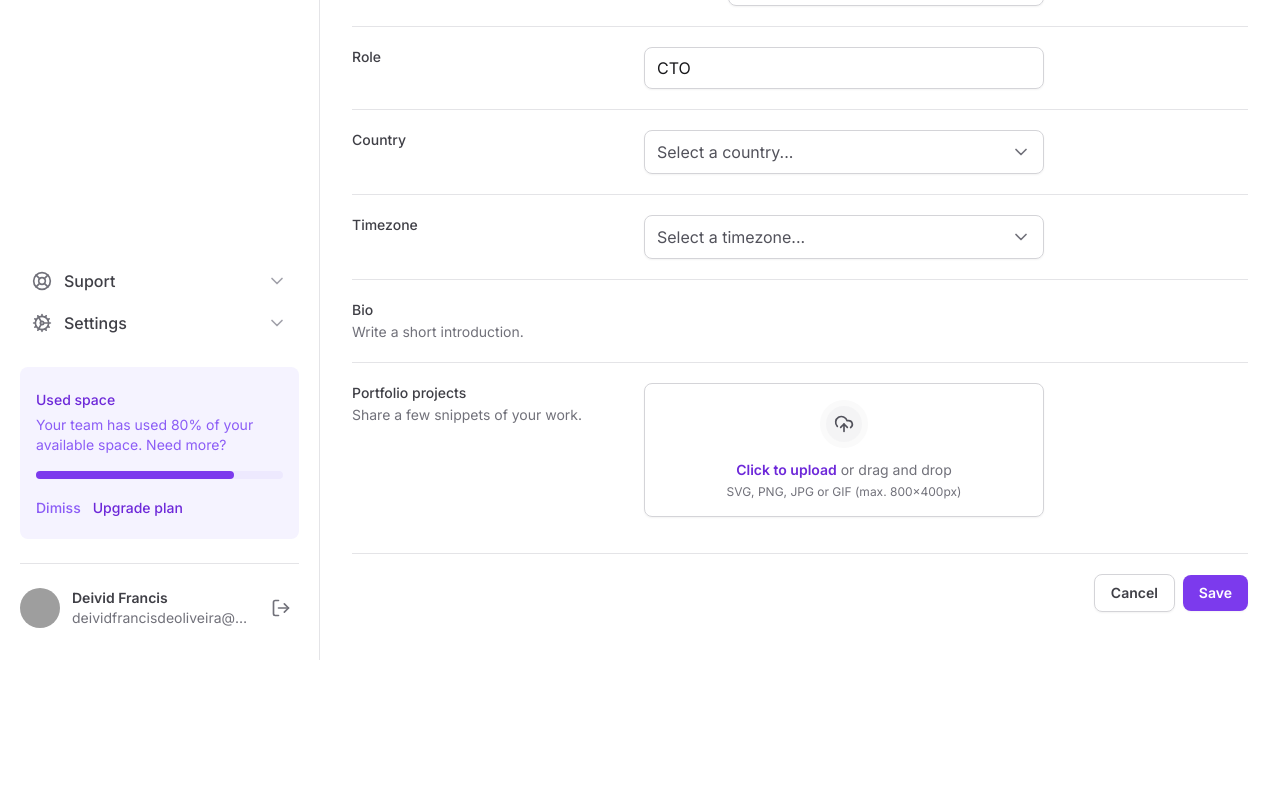
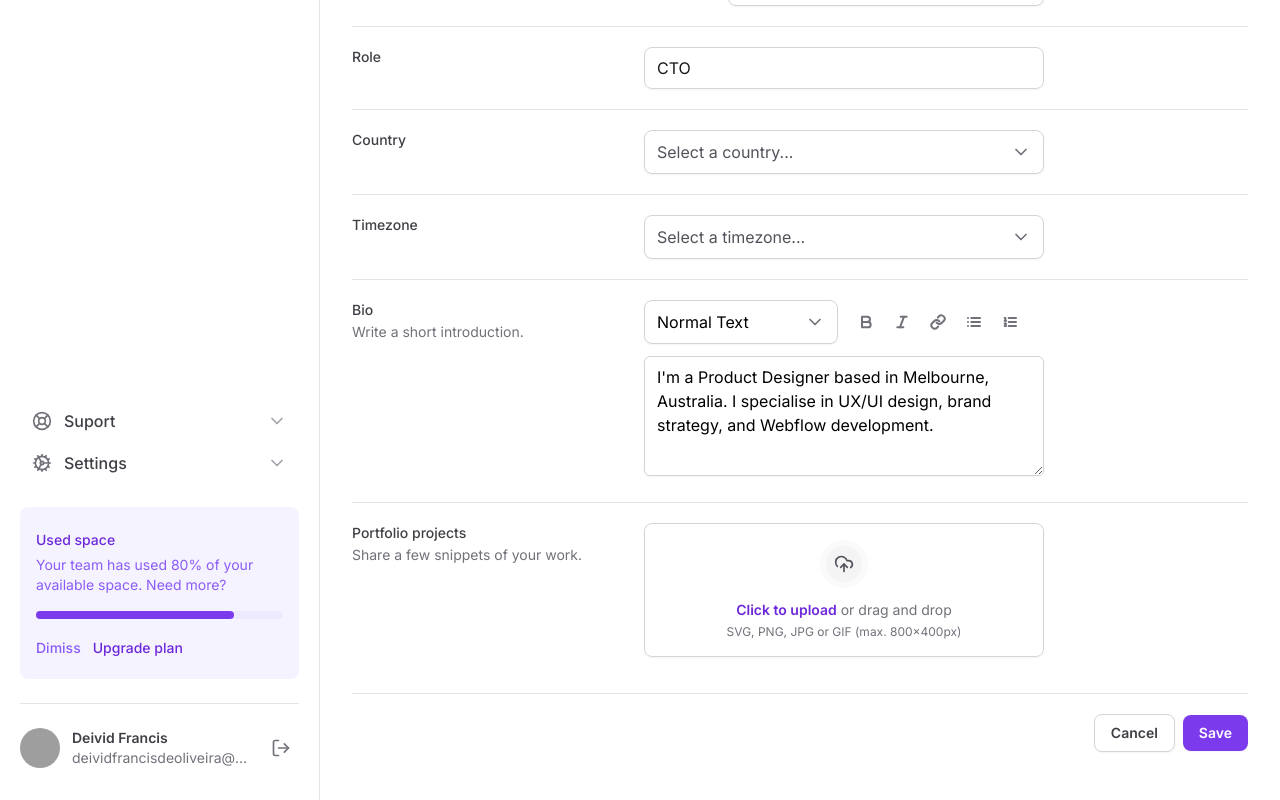
Before and after one commit to DeividFrancis/masterizando-tailwind, a Next.js app: page / in a window 1280 px wide. Shown: the part 544-1344 px from the top of the page. Before the commit the page ends 1204 px from the top, so only its background shows below. Built offline with nearby package versions, Linux system fonts and the light colour scheme; grey boxes are pictures that could not be loaded.

Commit message:
feat(formularios): Input de Biografia

```diff
--- a/src/app/page.tsx
+++ b/src/app/page.tsx
@@ -1,9 +1,19 @@
 import { SettingsTabs } from '~/components/SettingsTabs'
 import * as Input from '~/components/Input'
-import { Mail, UploadCloud, User } from 'lucide-react'
+import {
+  Bold,
+  Italic,
+  Link,
+  List,
+  ListOrdered,
+  Mail,
+  UploadCloud,
+  User,
+} from 'lucide-react'
 import * as FileInput from '~/components/Form/FileInput'
 import { SelectInput } from '~/components/Form/SelectInput'
 import { SelectItem } from '~/components/Form/SelectInput/SelectItem'
+import { TextAreaInput } from '~/components/Form/TextAreaInput'
 
 export default function Home() {
   return (
@@ -136,7 +146,53 @@
                 Write a short introduction.
               </span>
             </label>
-            <div></div>
+            <div className="space-y-3">
+              <div className="grid grid-cols-2 gap-3">
+                <SelectInput defaultValue="normal">
+                  <SelectItem value="normal" text="Normal Text" />
+                  <SelectItem value="md" text="Markdown" />
+                </SelectInput>
+                <div className="flex items-center gap-1">
+                  <button
+                    type="button"
+                    className="rounded-md p-2 hover:bg-zinc-50"
+                  >
+                    <Bold className="h-4 w-4 text-zinc-500" strokeWidth={3} />
+                  </button>
+                  <button
+                    type="button"
+                    className="rounded-md p-2 hover:bg-zinc-50"
+                  >
+                    <Italic className="h-4 w-4 text-zinc-500" strokeWidth={3} />
+                  </button>
+                  <button
+                    type="button"
+                    className="rounded-md p-2 hover:bg-zinc-50"
+                  >
+                    <Link className="h-4 w-4 text-zinc-500" strokeWidth={3} />
+                  </button>
+                  <button
+                    type="button"
+                    className="rounded-md p-2 hover:bg-zinc-50"
+                  >
+                    <List className="h-4 w-4 text-zinc-500" strokeWidth={3} />
+                  </button>
+                  <button
+                    type="button"
+                    className="rounded-md p-2 hover:bg-zinc-50"
+                  >
+                    <ListOrdered
+                      className="h-4 w-4 text-zinc-500"
+                      strokeWidth={3}
+                    />
+                  </button>
+                </div>
+              </div>
+              <TextAreaInput
+                id="bio"
+                defaultValue="I'm a Product Designer based in Melbourne, Australia. I specialise in UX/UI design, brand strategy, and Webflow development."
+              />
+            </div>
           </div>
 
           <div className="grid-cols-form grid gap-3  pt-5">
--- a/src/components/Form/SelectInput/index.tsx
+++ b/src/components/Form/SelectInput/index.tsx
@@ -3,14 +3,18 @@
 import { ChevronDown } from 'lucide-react'
 import { ReactNode } from 'react'
 
-export interface SelectInputProps {
+export interface SelectInputProps extends Select.SelectProps {
   children: ReactNode
-  placeholder: string
+  placeholder?: string
 }
 
-export function SelectInput({ children, placeholder }: SelectInputProps) {
+export function SelectInput({
+  children,
+  placeholder,
+  ...rest
+}: SelectInputProps) {
   return (
-    <Select.Root>
+    <Select.Root {...rest}>
       <Select.Trigger className="flex h-11 w-full items-center justify-between gap-2 rounded-lg border border-zinc-300 px-3 py-2 shadow-sm data-[placeholder]:text-zinc-600">
         <Select.Value className="text-black" placeholder={placeholder} />
         <Select.Icon>
@@ -21,7 +25,7 @@
         <Select.Content
           side="bottom"
           position="popper"
-          className="z-10 w-[--radix-select-trigger-width] overflow-hidden rounded-lg border border-zinc-200 bg-white"
+          className="z-10 w-[--radix-select-trigger-width] overflow-hidden rounded-lg border border-zinc-200 bg-white shadow-sm"
           sideOffset={8}
         >
           <Select.Viewport>{children}</Select.Viewport>
--- /dev/null
+++ b/src/components/Form/TextAreaInput.tsx
@@ -0,0 +1,12 @@
+import { ComponentProps } from 'react'
+
+export type TextAreaInputProps = ComponentProps<'textarea'>
+
+export function TextAreaInput(props: TextAreaInputProps) {
+  return (
+    <textarea
+      className="min-h-[120px] w-full resize-y rounded-md border border-zinc-300 px-3 py-2 shadow-sm"
+      {...props}
+    />
+  )
+}
```
